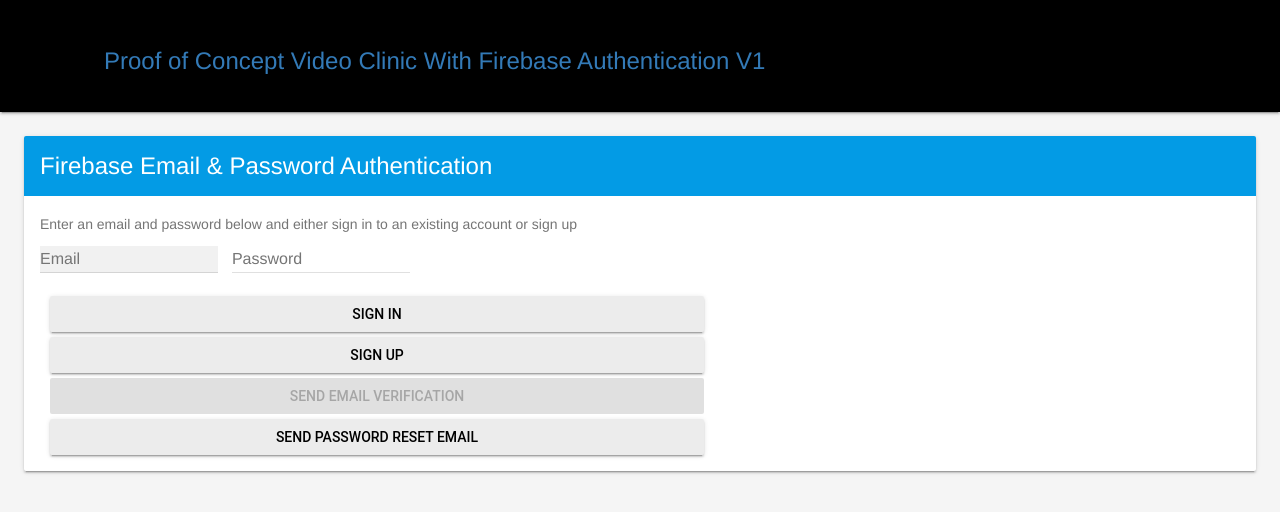
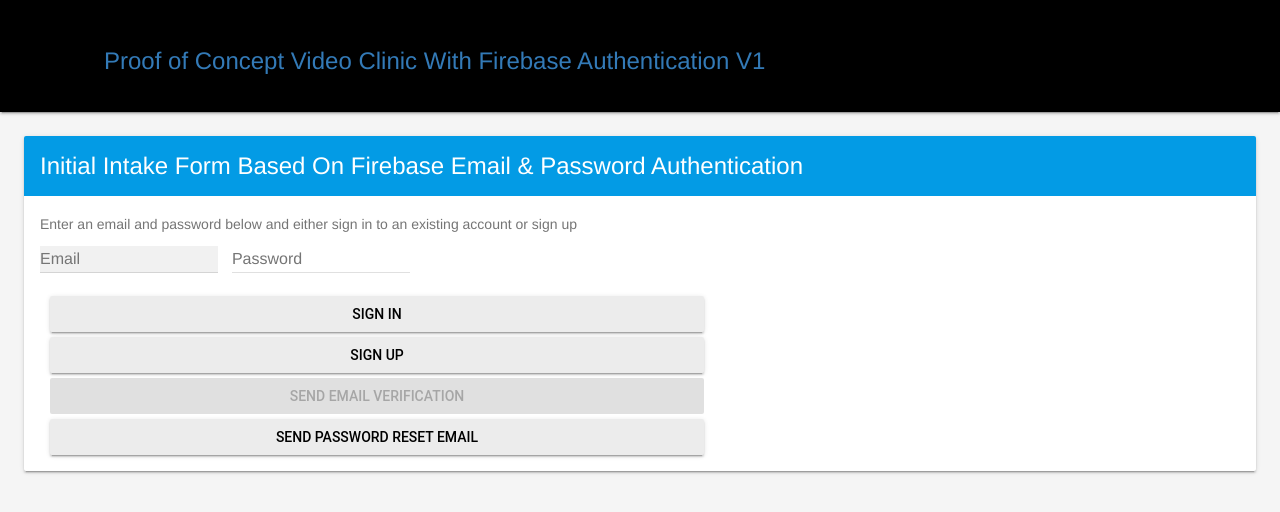
Before and after one commit to SharonFirebase/SharonFirebase1.github.io, a website: page initial-intake-auth.html in a window 1280 px wide. Drawn offline with nearby package versions, Linux system fonts and the light colour scheme; no server answers.

Commit message:
Update initial-intake-auth.html

```diff
--- a/initial-intake-auth.html
+++ b/initial-intake-auth.html
@@ -89,6 +89,7 @@
     /**
      * Handles the sign up button press.
      */
+    /*
     function handleSignUp() {
       var email = document.getElementById('email').value;
       var password = document.getElementById('password').value;
@@ -117,10 +118,11 @@
       });
       // [END createwithemail]
     }
-
+   */
     /**
      * Sends an email verification to the user.
      */
+    /*
     function sendEmailVerification() {
       // [START sendemailverification]
       firebase.auth().currentUser.sendEmailVerification().then(function() {
@@ -155,7 +157,7 @@
       });
       // [END sendpasswordemail];
     }
-
+    */
     /**
      * initApp handles setting up UI event listeners and registering Firebase auth listeners:
      *  - firebase.auth().onAuthStateChanged: This listener is called when the user is signed in or
@@ -229,7 +231,7 @@
       <!-- Container for the demo -->
       <div class="mdl-card mdl-shadow--2dp mdl-cell mdl-cell--12-col mdl-cell--12-col-tablet mdl-cell--12-col-desktop">
         <div class="mdl-card__title mdl-color--light-blue-600 mdl-color-text--white">
-          <h2 class="mdl-card__title-text">Firebase Email &amp; Password Authentication</h2>
+          <h2 class="mdl-card__title-text">Initial Intake Form Based On Firebase Email &amp; Password Authentication</h2>
         </div>
         <div class="mdl-card__supporting-text mdl-color-text--grey-600">
           <p>Enter an email and password below and either sign in to an existing account or sign up</p>
```
